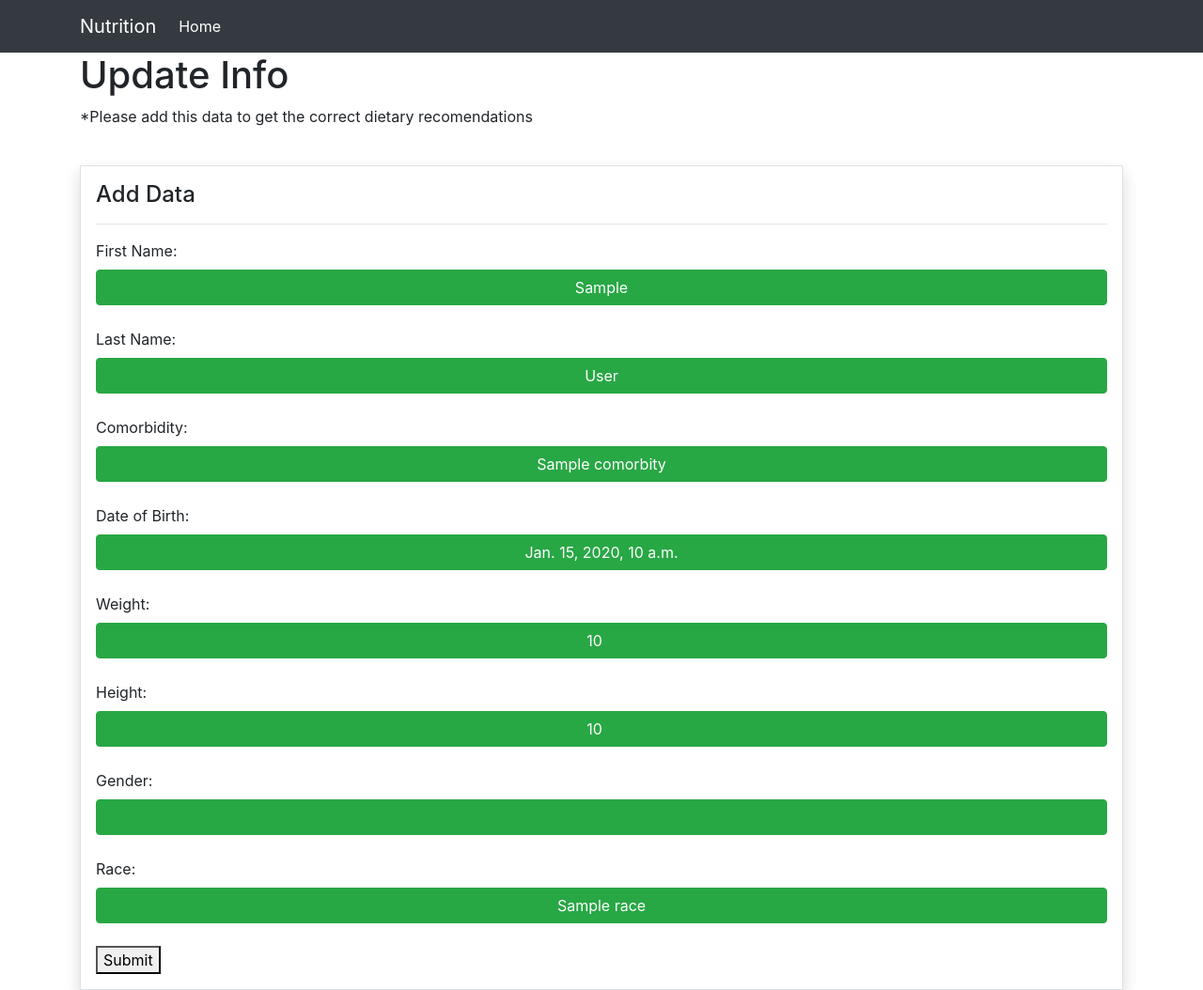
After one commit to MattSperry/Intex, a Django app: template INTEX/templates/dashboard/update.html in a window 1280 px wide. The commit adds this page. Shown: the whole page at 94% size. Run offline with Django 3.2, Linux system fonts and the light colour scheme; the template is opened without the code that fills it: most values are stand-ins (such as "Sample title", 1, 10 or a date in 2020); some libraries are stand-ins or nearby versions.

Commit message:
Co-authored-by: tatertot365 <tatertot365@users.noreply.github.com> Co-authored-by: DerekDude77 <DerekDude77@users.noreply.github.com> Co-authored-by: treklewis <treklewis@users.noreply.github.com>

```diff
--- a/INTEX/templates/dashboard/input.html
+++ b/INTEX/templates/dashboard/input.html
@@ -14,4 +14,5 @@
         <input class = "btn btn-success btn-block" type='submit' value = 'Add'>
     </form>
 </div>
+
 {% endblock %}
--- a/INTEX/templates/dashboard/profile.html
+++ b/INTEX/templates/dashboard/profile.html
@@ -4,7 +4,7 @@
 {% load crispy_forms_tags %}
 <h1>{{info.first_name}} {{info.last_name}}</h1>
 <br>
-<a class="nav-link" href="{% url 'dashboard-update' info.personID %}">Update Personal Info</a>
+<a class="nav-link" href="{% url 'dashboard-update' %}">Update Personal Info</a>
 <div class = "border p-3 shadow">
     <h4>Profile information</h4>
     <p>Username: {{info.personID}}</p>
--- /dev/null
+++ b/INTEX/templates/dashboard/update.html
@@ -0,0 +1,41 @@
+{% extends 'partials/base.html' %}
+{% load static %}
+{% block content %}
+{% load crispy_forms_tags %}
+<h1>Update Info</h1>
+<p>*Please add this data to get the correct dietary recomendations</p>
+<br>
+<div class = "border p-3 shadow">
+    <h4>Add Data</h4>
+    <hr>
+    <form name="form" method="POST" action="{% url 'dashboard-profile' %}">
+        {% csrf_token %}
+        <label for="first_name">First Name:</label>
+        <input class = "btn btn-success btn-block" value="{{info.first_name}}" type='text'>
+        <br>
+        <label for="last_name">Last Name:</label>
+        <input class = "btn btn-success btn-block" value="{{info.last_name}}" type='text'>
+        <br>
+        <label for="comorbidity">Comorbidity:</label>
+        <input class = "btn btn-success btn-block" value="{{info.comorbity}}" type='text'>
+        <br>
+        <label for="date_of_birth">Date of Birth:</label>
+        <input class = "btn btn-success btn-block" value="{{info.date_of_birth}}" type='datetime'>
+        <br>
+        <label for="weight">Weight:</label>
+        <input class = "btn btn-success btn-block" value="{{info.weight}}" type='number'>
+        <br>
+        <label for="height">Height:</label>
+        <input class = "btn btn-success btn-block" value="{{info.height}}" type='number'>
+        <br>
+        <label for="gender">Gender:</label>
+        <input class = "btn btn-success btn-block" value="{{info.gender}}" type='number' min = 0 max = 1>
+        <br>
+        <label for="race">Race:</label>
+        <input class = "btn btn-success btn-block" value="{{info.race}}" type='text'>
+        <br>
+        <button type='submit'>Submit</button>
+    </form>
+</div>
+
+{% endblock %}
```
Also changed, not shown: INTEX/dashboard/urls.py (+4 -4 lines), INTEX/dashboard/views.py (+50 -2 lines), INTEX/templates/dashboard/journal.html (+18 -3 lines).
